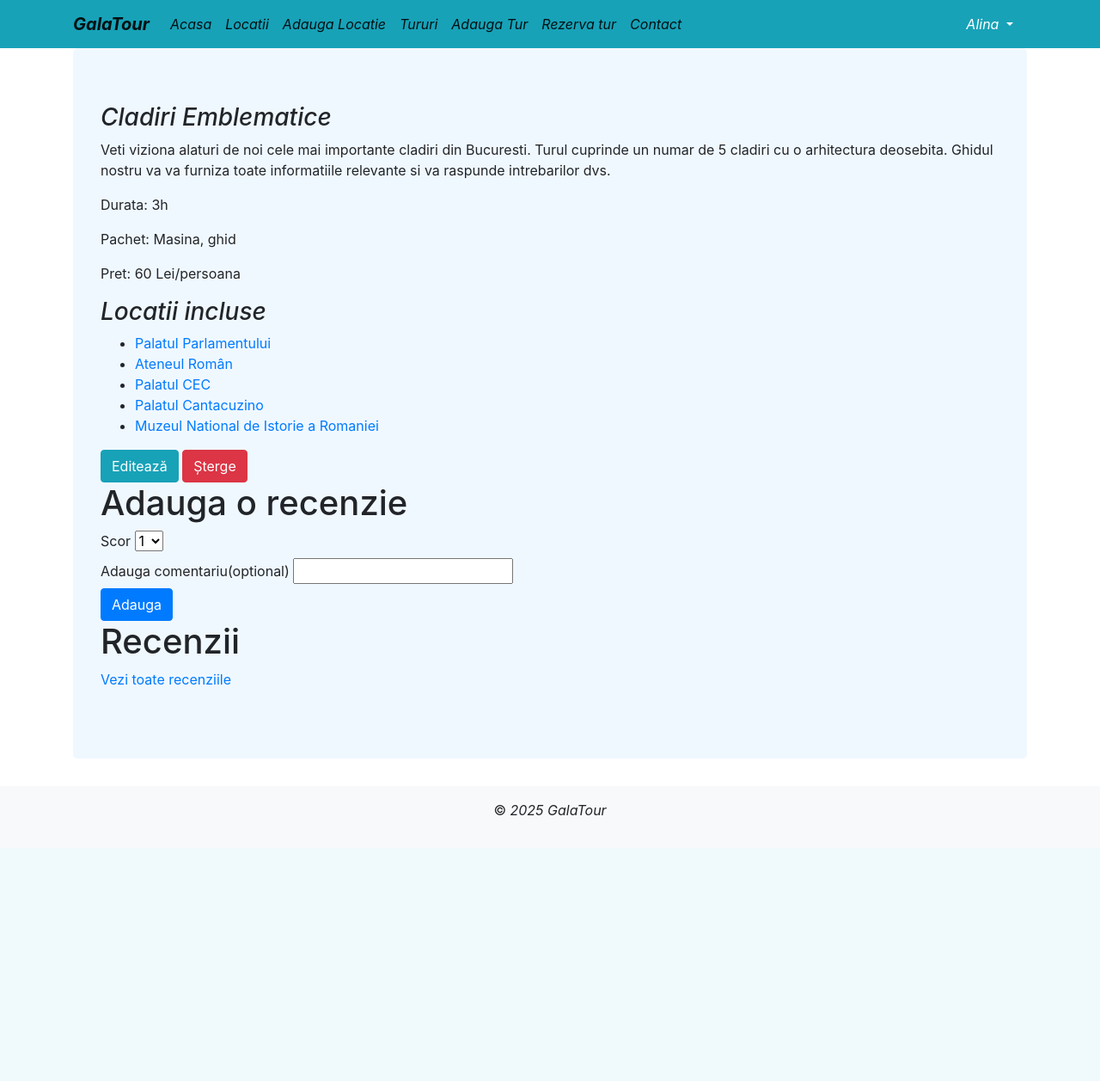
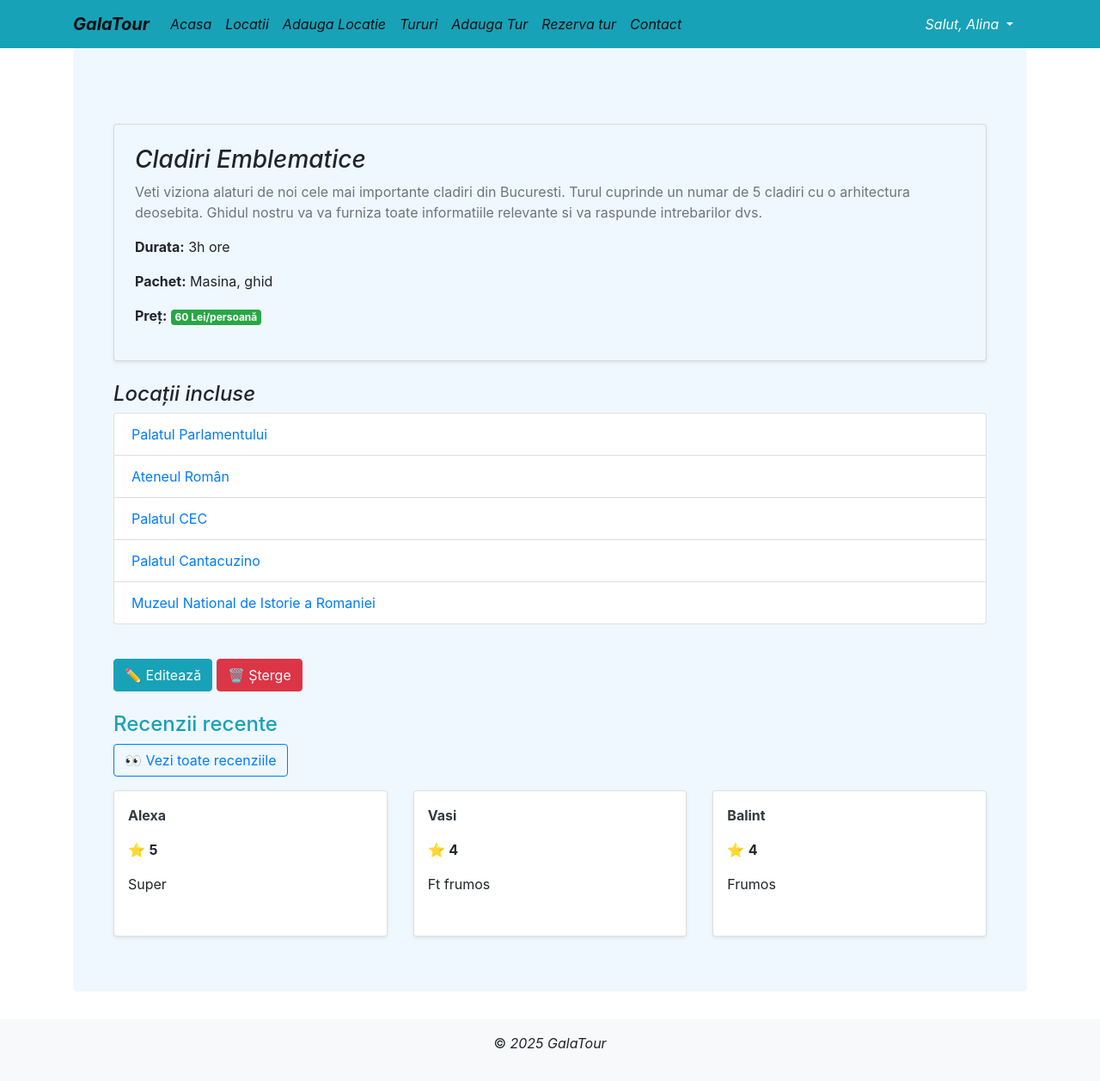
Before and after one commit to galaalina/proiect_final, a Django app: page /tururi/2/ in a window 1280 px wide. Shown: the whole page at 86% size. Before the commit the page ends 948 px from the top, so only its background shows below. Run offline with Django 4.2, Linux system fonts and the light colour scheme; a user stored in the database is signed in; data comes from the database, SQL or seed files in the repository; both versions use the stored data as it was after the commit; some libraries are stand-ins or nearby versions.

Commit message:
versiune finala

```diff
--- a/conturi/urls.py
+++ b/conturi/urls.py
@@ -1,5 +1,5 @@
 from django.urls import path
-from .views import UserRegisterView, UserLoginView, UserLogoutView, ProfileUpdateView
+from .views import UserRegisterView, UserLoginView, UserLogoutView, ProfileUpdateView, CustomPasswordChangeView
 
 app_name = 'conturi'
 
@@ -7,5 +7,6 @@ urlpatterns = [
     path('register/', UserRegisterView.as_view(), name='register'),
     path('login/', UserLoginView.as_view(), name='login'),
     path('logout/', UserLogoutView.as_view(), name='logout'),
+    path('schimba-parola', CustomPasswordChangeView.as_view(), name='schimba_parola'),
     path('profile/update/', ProfileUpdateView.as_view(), name='profile_update'),
 ]
--- a/locatii/templates/base.html
+++ b/locatii/templates/base.html
@@ -91,12 +91,13 @@
             {% if user.is_authenticated %}
             <a class="nav-link dropdown-toggle text-white" href="#" data-toggle="dropdown">
 
-                <i>{{user.username}}</i>
+                <i> Salut, {{user.username}}</i>
             </a>
              <div class="dropdown-menu dropdown-menu-right">
                  <a class="dropdown-item text-right" href=" {% url 'conturi:logout' %}"><i>Logout</i></a>
                  <a class="dropdown-item text-right" href="{% url 'lista_rezervari' %}"><i>Rezervările mele</i></a>
                  <a class="dropdown-item text-right" href=" {% url 'conturi:profile_update' %}"><i>Editeaza Profilul</i></a>
+                 <a class="dropdown-item text-right" href=" {% url 'conturi:schimba_parola' %}"><i>Schimba parola</i></a>
 
             </div>
             {% else %}
--- a/locatii/templates/detalii_tur.html
+++ b/locatii/templates/detalii_tur.html
@@ -7,71 +7,98 @@
 <body>
     {% extends 'base.html' %}
     {% block content %}
-    <h3><i>{{tur.nume}}</i></h3>
-    <p>{{tur.descriere}}</p>
-    <p>Durata: {{tur.durata }}</p>
-    <p>Pachet: {{ tur.pachet }}</p>
-    <p>Pret: {{ tur.pret }} Lei/persoana</p>
-    <h3><i>Locatii incluse</i></h3>
+    <div class="container mt-4">
+    <div class="card shadow-sm p-4" style="background-color: aliceblue">
+        <h3><i>{{ tur.nume }}</i></h3>
+        <p class="text-muted">{{ tur.descriere }}</p>
+        <p><strong>Durata:</strong> {{ tur.durata }} ore</p>
+        <p><strong>Pachet:</strong> {{ tur.pachet }}</p>
+        <p><strong>Preț:</strong> <span class="badge badge-success">{{ tur.pret }} Lei/persoană</span></p>
+    </div>
+    </div>
 
-    <ul>
-      {% for locatie in tur.locatii.all %}
-          <li>
-              <a href="{% url 'detalii_locatie' locatie.id %}" >{{ locatie.nume }}</a>
-          </li>
-      {% endfor %}
+    <div class="container mt-4">
+        <h4><i>Locații incluse</i></h4>
+    <ul class="list-group">
+        {% for locatie in locatii %}
+            <li class="list-group-item">
+                <a href="{% url 'detalii_locatie' locatie.id %}" class="text-primary ">
+                    {{ locatie.nume }}
+                </a>
+            </li>
+        {% endfor %}
+    </ul>
+</div>
 
-    </ul>
     {% if user.is_authenticated and user.groups.all.0.name == "angajati" %}
-    <a href="{% url 'editeaza_tur' tur.id %}" class="btn btn-info">Editează</a>
+   <div class="container mt-3">
+       <br>
+        <a href="{% url 'editeaza_tur' tur.id %}" class="btn btn-info">✏️ Editează</a>
 
-    <form method="post" action="{% url 'sterge_tur' tur.id %}" style="display:inline;">
-        {% csrf_token %}
-        <button type="submit" class="btn btn-danger" onclick="return confirm('Sigur vrei să ștergi acest tur?');">
-            Șterge
-        </button>
-    </form>
-    {% endif %}
+        <form method="post" action="{% url 'sterge_tur' tur.id %}" class="d-inline">
+            {% csrf_token %}
+            <button type="submit" class="btn btn-danger" onclick="return confirm('Sigur vrei să ștergi acest tur?');">
+                🗑️ Șterge
+            </button>
+        </form>
+    </div>
+{% endif %}
 <!-- Sectiune pentru recenzii -->
     {% if not user_deja_recenzat %}
-    <div>
-        <h1>Adauga o recenzie</h1>
-        <form method="post" action="{% url 'adauga_recenzie' tur.id %}">
-            {% csrf_token %}
-            <label for ="scor">Scor</label>
-            <select id="scor" name ="scor">
-                <option value="1">1</option>
-                <option value="2">2</option>
-                <option value="3">3</option>
-                <option value="4">4</option>
-                <option value="5">5</option>
-            </select>
-            <br>
-            <label for ="comentariu">Adauga comentariu(optional)</label>
-            <input type="text" id="comentariu" name="comentariu">
-            <br>
-            <input type="submit" class="btn btn-primary" value = "Adauga">
-        </form>
+    <div class="container mt-4">
+        <div class="card p-4 shadow-sm">
+            <h4 class="text-success">Adaugă o recenzie</h4>
+            <form method="post" action="{% url 'adauga_recenzie' tur.id %}">
+                {% csrf_token %}
+
+                <div class="form-group">
+                    <label for="scor">Scor</label>
+                    <select id="scor" name="scor" class="form-control w-50">
+                        {% for i in "12345" %}
+                            <option value="{{ i }}">{{ i }}</option>
+                        {% endfor %}
+                    </select>
+                </div>
+
+                <div class="form-group">
+                    <label for="comentariu">Comentariu (optional)</label>
+                    <textarea id="comentariu" name="comentariu" class="form-control" rows="3"></textarea>
+                </div>
+
+                <button type="submit" class="btn btn-primary">💬 Adaugă recenzia</button>
+            </form>
+        </div>
     </div>
+{% endif %}
+
+<div class="container mt-4">
+    <h4 class="text-info">Recenzii recente</h4>
+    <a href="{% url 'afiseaza_recenzii' tur.id %}" class="btn btn-outline-primary mb-3">👀 Vezi toate recenziile</a>
+
+    {% if recenzii %}
+        <div class="row">
+            {% for recenzie in recenzii %}
+                <div class="col-md-4 col-sm-6">
+                    <div class="card p-3 mb-3 shadow-sm h-100">
+                        <p class="font-weight-bold text-dark">{{ recenzie.user.username }}</p>
+                        <p>⭐ <strong>{{ recenzie.scor }}</strong></p>
+                        <p>{{ recenzie.comentariu }}</p>
+
+                        {% if recenzie.user == user %}
+                            <div class="d-flex justify-content-between">
+                                <a class="btn btn-info btn-sm" href="{% url 'editeaza_recenzie' recenzie.pk %}">✏️</a>
+                                <a class="btn btn-danger btn-sm" href="{% url 'sterge_recenzie' recenzie.pk %}">🗑️</a>
+                            </div>
+                        {% endif %}
+                    </div>
+                </div>
+            {% endfor %}
+        </div>
+    {% else %}
+        <p class="text-muted">Nu există recenzii pentru acest tur încă.</p>
     {% endif %}
+</div>
 
-    <div>
-        <h1>Recenzii</h1>
-        <a href="{% url 'afiseaza_recenzii' object.pk %}">Vezi toate recenziile</a>
-        <ul>
-            {% for recenzie in recenzii %}
-            <li>
-                <p>Adaugat de {{ recenzie.user.username }}</p>
-                <p>Scor: {{ recenzie.scor }}</p>
-                <p> Comentariu: {{ recenzie.comentariu }}</p>
-                {% if recenzie.user == user %}
-                    <a class="btn btn_warning" href="{% url 'editeaza-recenzia'% recenzie.pk}">Editeaza</a>
-                    <a class="btn btn_danger" href="{% url 'sterge_recenzia' recenzie.pk}">Sterge</a>
-                {% endif %}
-            </li>
-            {% endfor %}
-        </ul>
-    </div>
     {% endblock %}
 
 </body>
--- a/locatii/templates/editeaza_recenzie.html
+++ b/locatii/templates/editeaza_recenzie.html
@@ -10,7 +10,8 @@
 <form method="POST">
   {% csrf_token%}
   <table>{{ form }}</table>
-  <input type="submit" value="Trimite" class="btn btn -primary">
+  <input type="submit" class="btn btn-primary" value = "Trimite">
+
 
 </form>
 
--- a/locatii/views.py
+++ b/locatii/views.py
@@ -107,14 +107,16 @@ def adauga_tur(request):
 def detalii_tur(request, tur_id):
     tur = get_object_or_404(Tur, id=tur_id)
     locatii = tur.locatii.all()
-    recenzii = Recenzie.objects.filter(tur=tur).order_by('-pk')[:3]
-    user_deja_recenzat = False
+    recenzii = Recenzie.objects.filter(tur=tur).order_by('-id')[:3]
 
-    for recenzie in recenzii:
-        if recenzie.user == request.user:
-            user_deja_recenzat = True
+    user_deja_recenzat = Recenzie.objects.filter(tur=tur, user=request.user).exists()
 
-    return render(request, 'detalii_tur.html', {'tur': tur, 'locatii': locatii, 'user_deja_recenzat': user_deja_recenzat })
+    return render(request, 'detalii_tur.html', {
+        'tur': tur,
+        'locatii': locatii,
+        'user_deja_recenzat': user_deja_recenzat,
+        'recenzii': recenzii
+    })
 
 
 
@@ -176,43 +178,41 @@ def anuleaza_rezervare(request, pk):
 def contact(request):
     return render(request, 'contact.html')
 
-@login_required()
+@login_required
 def adauga_recenzie(request, tur_id):
     if request.method == "POST":
-        scor = request.POST['scor']
-        comentariu = request.POST['comentariu']
-        tur = Tur.objects.get(id=tur_id)
+        scor = request.POST.get('scor')
+        comentariu = request.POST.get('comentariu')
+        tur = get_object_or_404(Tur, id=tur_id)
+
         Recenzie.objects.create(
-            scor = scor,
-            comentariu = comentariu,
-            tur = tur,
-            user = request.user,
+            scor=scor,
+            comentariu=comentariu,
+            tur=tur,
+            user=request.user,
         )
-        return redirect('detalii_tur',id=tur_id)
 
-    else:
-        return redirect('lista_tur')
+        return redirect('detalii_tur', tur_id=tur_id)
 
-class RecezieUpdateView(LoginRequiredMixin, UpdateView):
-    template_name='editeaza_recenzie.html'
+    return redirect('lista_tur')
+
+
+class RecenzieUpdateView(LoginRequiredMixin, UpdateView):
+    template_name = 'editeaza_recenzie.html'
     form_class = RecenzieForm
-    model=Recenzie
+    model = Recenzie
     success_url = reverse_lazy('lista_tur')
 
 class RecenzieDeleteView(LoginRequiredMixin, DeleteView):
-    template_name='recenzie_confirma_stergerea.html'
+    template_name = 'recenzie_confirma_stergerea.html'
     model = Recenzie
     success_url = reverse_lazy('lista_tur')
 
 def afiseaza_recenzii(request, tur_id):
-    tur= Tur.objects.get(pk=tur_id)
-    recenzii = Recenzie.objects.filter(tur=tur).order_by('-pk')[:3]
+    tur = get_object_or_404(Tur, pk=tur_id)
+    recenzii = Recenzie.objects.filter(tur=tur).order_by('-pk')
 
-    return render(
-        request,
-        template_name='toate_recenziile.html',
-        context ={
-            'tur': tur,
-            'recenzie': recenzii,
-        }
-    )
+    return render(request, 'toate_recenziile.html', {
+        'tur': tur,
+        'recenzii': recenzii,
+    })
--- a/turlocatii/urls.py
+++ b/turlocatii/urls.py
@@ -23,7 +23,8 @@ from conturi import urls as conturi_urls
 
 from locatii import views
 from locatii.views import RezervareCreateView, RezervarileMeleView, anuleaza_rezervare, editeaza_tur, sterge_tur, \
-    sterge_locatie, editeaza_locatie, contact, adauga_recenzie, RecezieUpdateView, RecenzieDeleteView, afiseaza_recenzii
+    sterge_locatie, editeaza_locatie, contact, adauga_recenzie,  RecenzieDeleteView, \
+    afiseaza_recenzii, RecenzieUpdateView
 
 # from locatii.views import lista_locatie, detalii_locatie, lista_tur, detalii_tur
 
@@ -48,16 +49,17 @@ urlpatterns = [
     path('tur/<int:tur_id>/delete/', sterge_tur, name='sterge_tur'),
 
 
-        # conturi
+    # conturi
     path("conturi/", include(conturi_urls, namespace='conturi')),
     # rezervari
     path('rezervare/', RezervareCreateView.as_view(), name='creeaza_rezervare'),
     path('rezervarile-mele/', RezervarileMeleView.as_view(), name='lista_rezervari'),
     path('rezervare/anuleaza/<int:pk>/', anuleaza_rezervare, name='anuleaza_rezervare'),
+    # recenzii
     path('adauga_recenzie/<tur_id>', adauga_recenzie, name='adauga_recenzie'),
-    path('editeaza_recenzie/<pk>', RecezieUpdateView.as_view(), name='editeaza_recenzia'),
-    path('sterge_recenzia/<pk>', RecenzieDeleteView.as_view(), name='sterge_recenzia'),
-    path('recenzii/<post_id>', afiseaza_recenzii, name='afiseaza_recenzii'),
+    path('editeaza_recenzie/<pk>', RecenzieUpdateView.as_view(), name='editeaza_recenzie'),
+    path('sterge_recenzie/<pk>', RecenzieDeleteView.as_view(), name='sterge_recenzie'),
+    path('recenzii/<tur_id>', afiseaza_recenzii, name='afiseaza_recenzii'),
     #
 
 ]+ static(settings.STATIC_URL, document_root=settings.STATIC_ROOT)
```
Also changed, not shown: conturi/templates/login.html (+6 -8 lines), conturi/views.py (+6 -1 lines), locatii/templates/detalii_locatie.html (+29 -13 lines), locatii/templates/toate_recenziile.html (+34 -10 lines), db.sqlite3.
